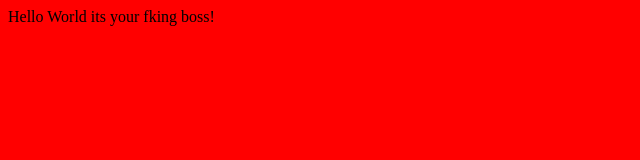
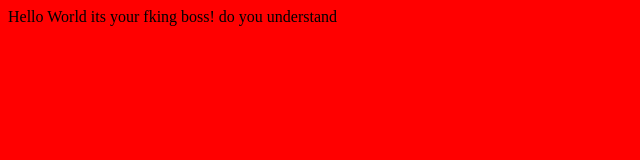
Before and after one commit to Shashank-konade/firstrepo, a plain HTML site: page git_project/index.html in a window 1280 px wide. Shown: the whole page, without its empty margins (0-640 px from the left). Drawn offline with Linux system fonts and the light colour scheme.

Commit message:
body1 added

```diff
--- a/git_project/index.html
+++ b/git_project/index.html
@@ -8,6 +8,7 @@
 </head>
 <body bgcolor="red">Hello World
     its your fking boss!
+    do you understand
 
 
 </body>
```
